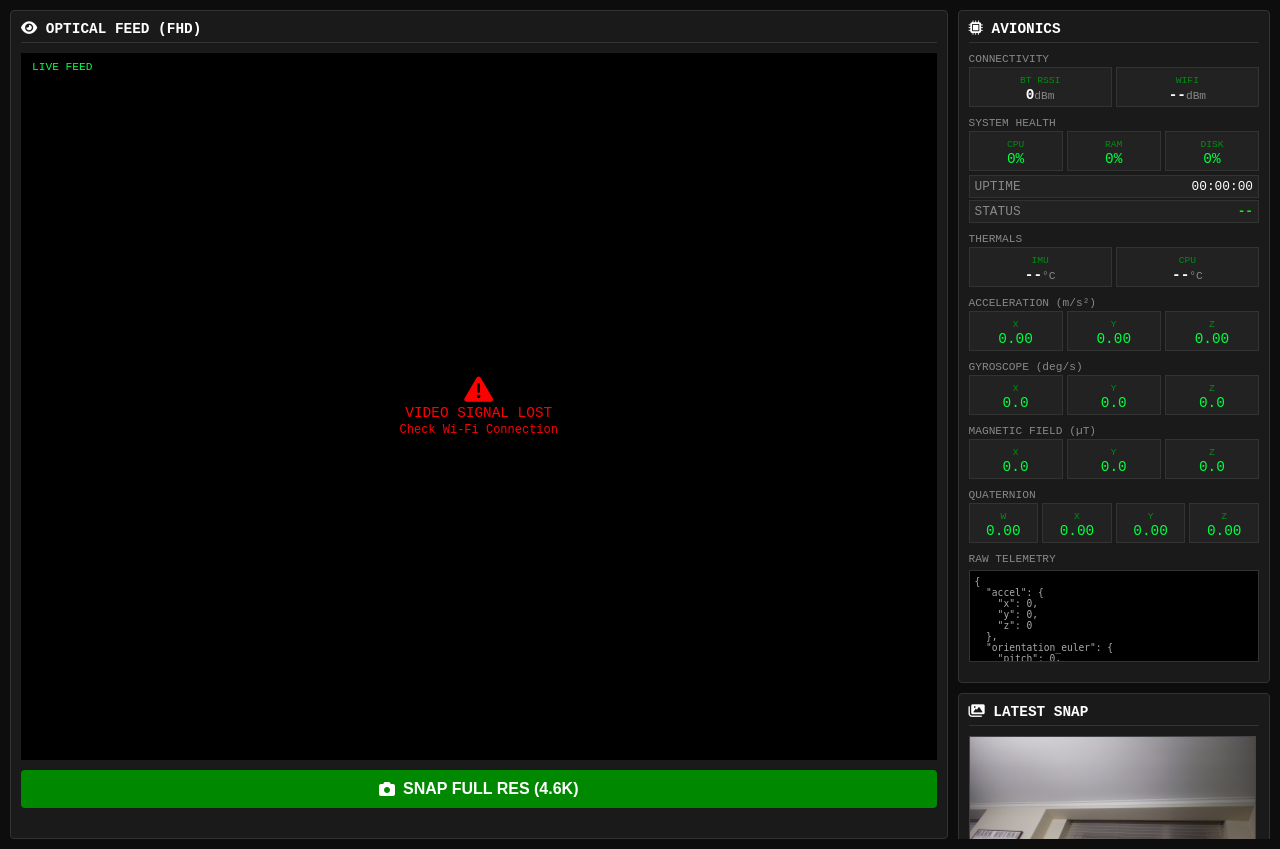
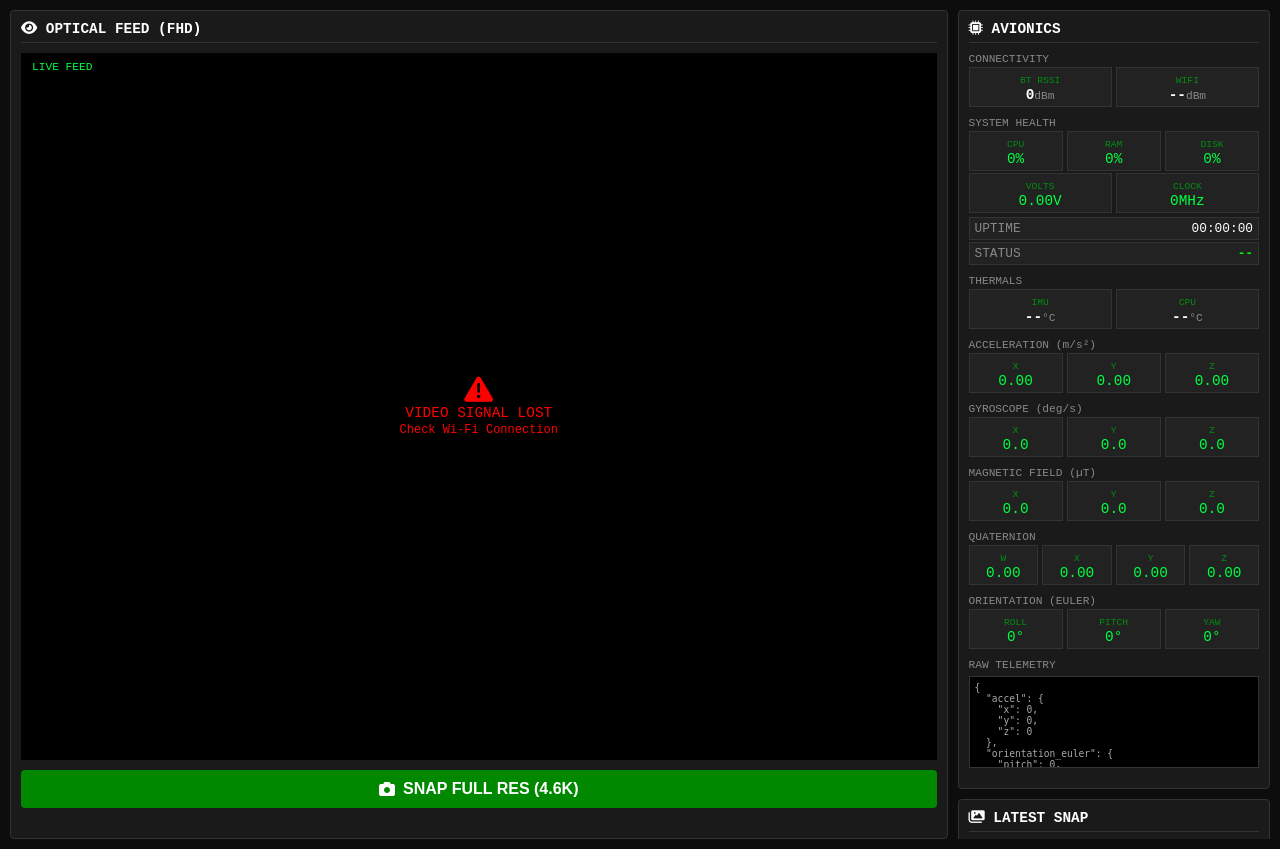
Before and after one commit to TogiFerretFerret/FlatSat, a Flask app: template ground/templates/dashboard.html in a window 1280 px wide. Shown: the part 39-888 px from the top of the page. Run offline with Flask 3, Linux system fonts and the light colour scheme; the template is opened without the code that fills it, so the values that code supplies are empty.

Commit message:
YOU SHALL DEFINITELY TELEMETRY

```diff
--- a/ground/templates/dashboard.html
+++ b/ground/templates/dashboard.html
@@ -251,6 +251,10 @@
                         <div class="axis-box"><span class="axis-name">RAM</span><br><span id="sys-mem">0</span>%</div>
                         <div class="axis-box"><span class="axis-name">DISK</span><br><span id="sys-disk">0</span>%</div>
                     </div>
+                    <div class="axis-grid" style="grid-template-columns: 1fr 1fr;">
+                        <div class="axis-box"><span class="axis-name">VOLTS</span><br><span id="sys-volts">0.00</span>V</div>
+                        <div class="axis-box"><span class="axis-name">CLOCK</span><br><span id="sys-clock">0</span>MHz</div>
+                    </div>
                     <div class="badge" style="margin-top:4px;">
                         <span style="color:#888;">UPTIME</span>
                         <span id="sys-uptime" style="color:#fff;">00:00:00</span>
@@ -312,6 +316,15 @@
                     </div>
                 </div>
 
+                <div class="stat-group">
+                    <span class="stat-label">ORIENTATION (EULER)</span>
+                    <div class="axis-grid">
+                        <div class="axis-box"><span class="axis-name">ROLL</span><br><span id="roll">0</span>°</div>
+                        <div class="axis-box"><span class="axis-name">PITCH</span><br><span id="pitch">0</span>°</div>
+                        <div class="axis-box"><span class="axis-name">YAW</span><br><span id="yaw">0</span>°</div>
+                    </div>
+                </div>
+
                 <span class="stat-label">RAW TELEMETRY</span>
                 <pre id="tel-raw">Waiting for packets...</pre>
             </div>
@@ -362,6 +375,8 @@
             if (data.mem_percent !== undefined) document.getElementById('sys-mem').innerText = data.mem_percent;
             if (data.disk_percent !== undefined) document.getElementById('sys-disk').innerText = data.disk_percent;
             if (data.uptime !== undefined) document.getElementById('sys-uptime').innerText = formatTime(data.uptime);
+            if (data.voltage !== undefined) document.getElementById('sys-volts').innerText = data.voltage.toFixed(2);
+            if (data.clock_mhz !== undefined) document.getElementById('sys-clock').innerText = data.clock_mhz;
 
             // Throttle Status
             if (data.throttled !== undefined) {
@@ -406,6 +421,13 @@
                 document.getElementById('qx').innerText = data.quaternion[1].toFixed(3);
                 document.getElementById('qy').innerText = data.quaternion[2].toFixed(3);
                 document.getElementById('qz').innerText = data.quaternion[3].toFixed(3);
+            }
+
+            // Orientation
+            if (data.orientation_euler) {
+                document.getElementById('roll').innerText = data.orientation_euler.roll.toFixed(0);
+                document.getElementById('pitch').innerText = data.orientation_euler.pitch.toFixed(0);
+                document.getElementById('yaw').innerText = data.orientation_euler.yaw.toFixed(0);
             }
         }
 
```
Also changed, not shown: realtimegs/main.py (+14 -23 lines).
